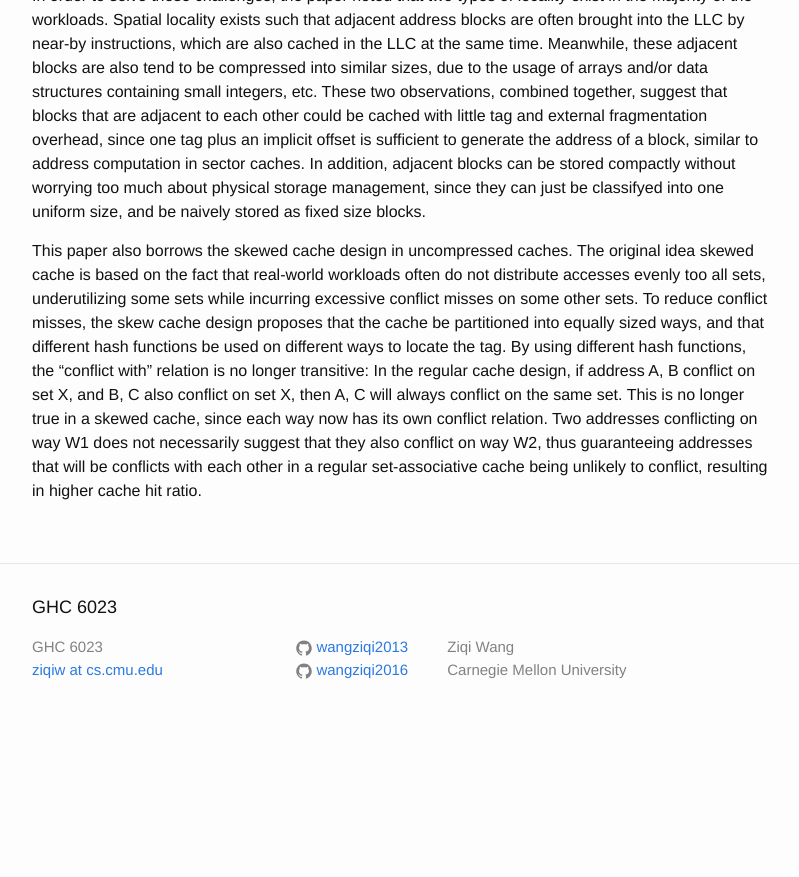
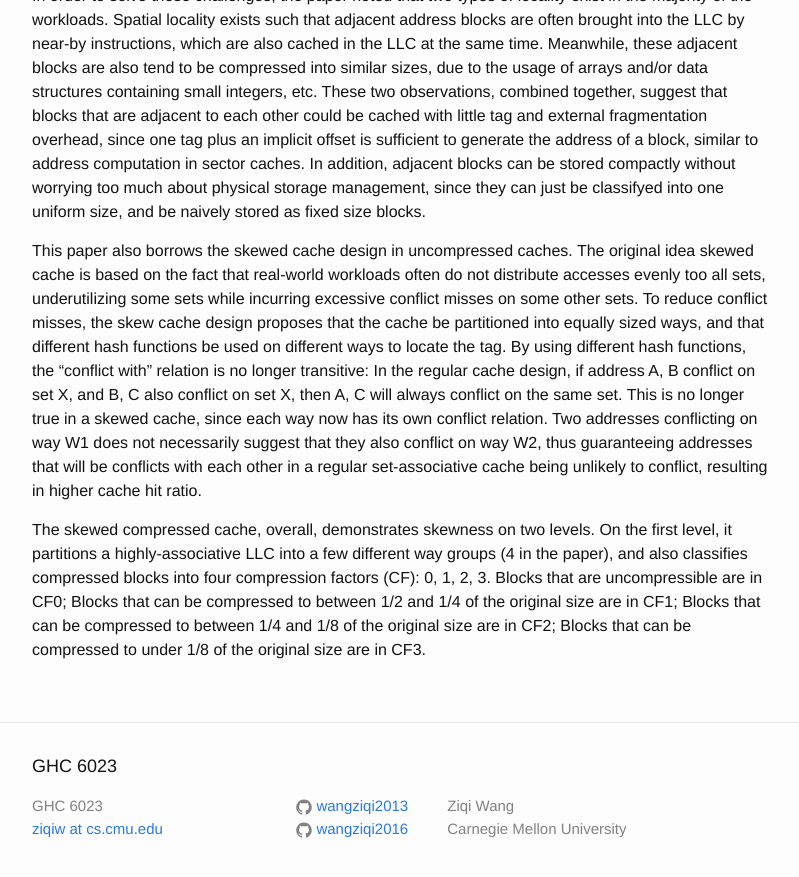
Before and after one commit to wangziqi2013/wangziqi2013.github.io, a Jekyll site: the page built from _posts/2020-06-13-skewed-compressed-cache.markdown, in a window 1280 px wide and 900 px high, scrolled down 793 px. Shown: the top 877 px of the window, without its empty margins (238-1037 px from the left). Built offline with Jekyll 4.4.1, drawn with Linux system fonts in a browser that asks for light colours; before the commit the page ends 1534 px from its top, so only the background shows below that.

Commit message:
Adding CF

```diff
--- a/_posts/2020-06-13-skewed-compressed-cache.markdown
+++ b/_posts/2020-06-13-skewed-compressed-cache.markdown
@@ -45,3 +45,9 @@ same set. This is no longer true in a skewed cache, since each way now has its o
 conflicting on way W1 does not necessarily suggest that they also conflict on way W2, thus guaranteeing addresses
 that will be conflicts with each other in a regular set-associative cache being unlikely to conflict, resulting in
 higher cache hit ratio.
+
+The skewed compressed cache, overall, demonstrates skewness on two levels. On the first level, it partitions a
+highly-associative LLC into a few different way groups (4 in the paper), and also classifies compressed blocks into
+four compression factors (CF): 0, 1, 2, 3. Blocks that are uncompressible are in CF0; Blocks that can be compressed
+to between 1/2 and 1/4 of the original size are in CF1; Blocks that can be compressed to between 1/4 and 1/8 of the original
+size are in CF2; Blocks that can be compressed to under 1/8 of the original size are in CF3.
```
